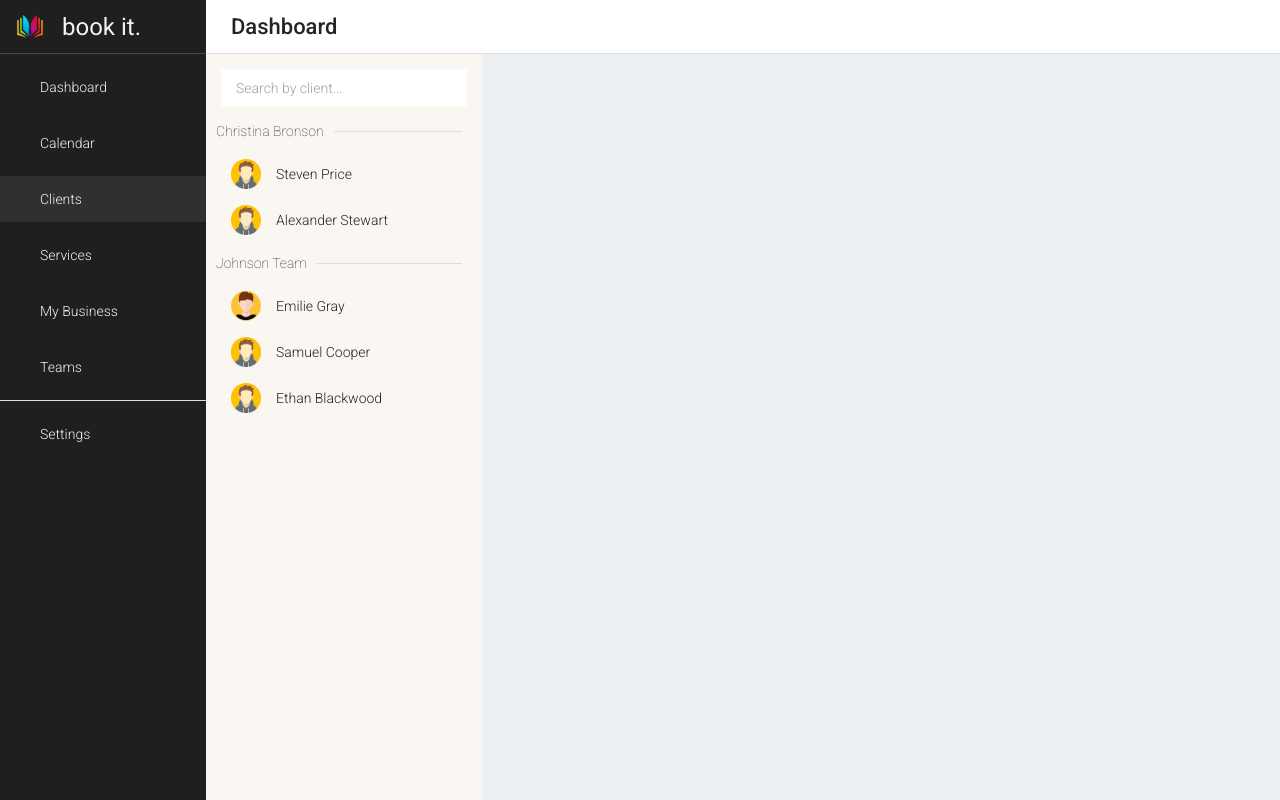
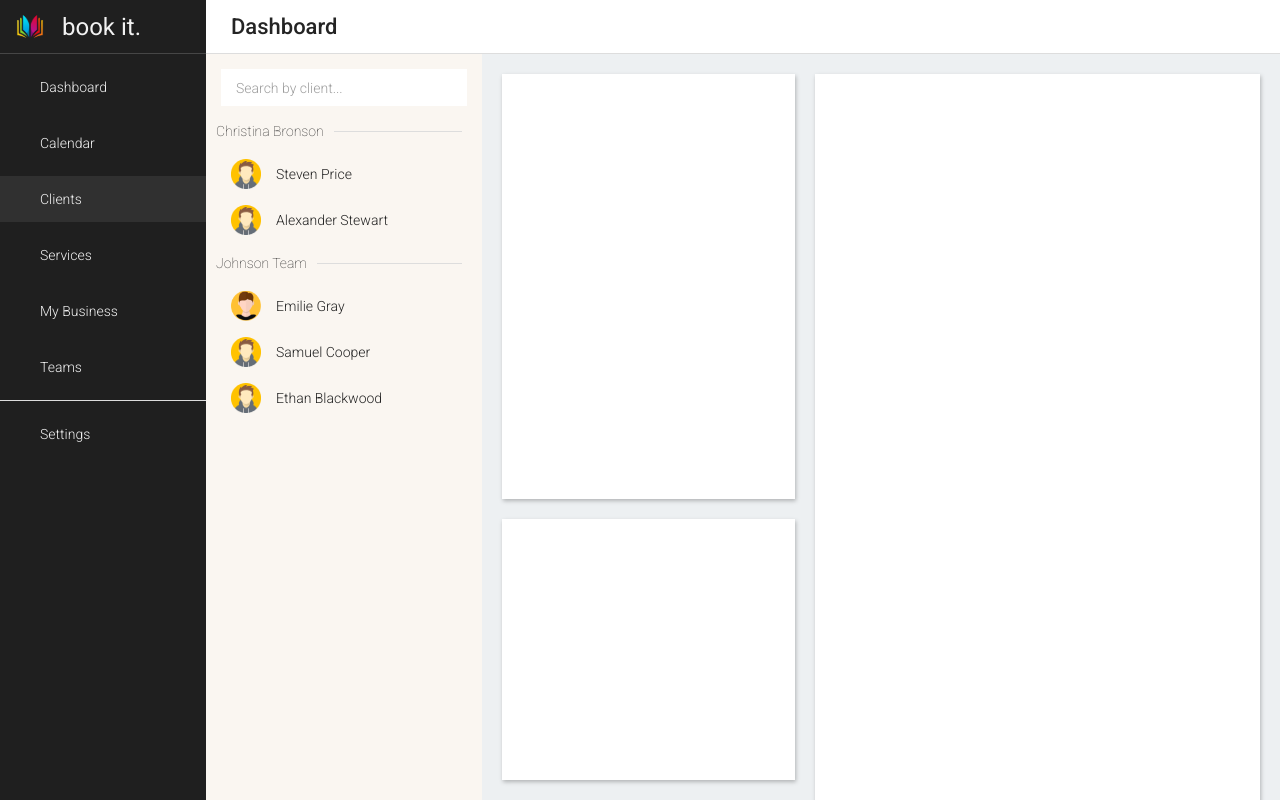
Before and after one commit to ryanhartwig/bookeasy, a Next.js app in the folder next/: page /clients in a window 1280 px wide. Built offline with nearby package versions, Linux system fonts and the light colour scheme.

Commit message:
Details cards layout

```diff
--- a/next/src/app/clients/clients.module.scss
+++ b/next/src/app/clients/clients.module.scss
@@ -13,10 +13,6 @@
 
   display: flex;
   flex-direction: column;
-}
-
-.details {
-  flex: 3 3 100%;
 }
 
 .client_team {
@@ -56,5 +52,25 @@
   margin: 5px;
   font-size: 14px;
   font-weight: 300;
+}
 
+/* Client details cards */
+.details {
+  display: flex;
+
+  flex: 3 3 100%;
+  padding: 10px;
+
+  > div:first-child {
+    flex: 0 0 313px;
+    display: flex;
+    flex-direction: column;
+  }
+  > div:last-child {
+    flex: 1 1 100%;
+  }
 }
+.card {
+  margin: 10px;
+  max-width: 700px;
+}
--- a/next/src/app/clients/details.tsx
+++ b/next/src/app/clients/details.tsx
@@ -1,10 +1,23 @@
+import { Card } from '@/components/UI/Card';
 import styles from './clients.module.scss';
 
 export const Details = () => {
 
   return (
     <div className={styles.details}>
+      <div>
+        <Card className={styles.card} style={{height: 444}}>
 
+        </Card>
+        <Card className={styles.card} style={{height: 272}}>
+
+        </Card>
+      </div>
+      <div>
+        <Card className={styles.card} style={{height: 736}}>
+
+        </Card>
+      </div>
     </div>
   )
 }
```
